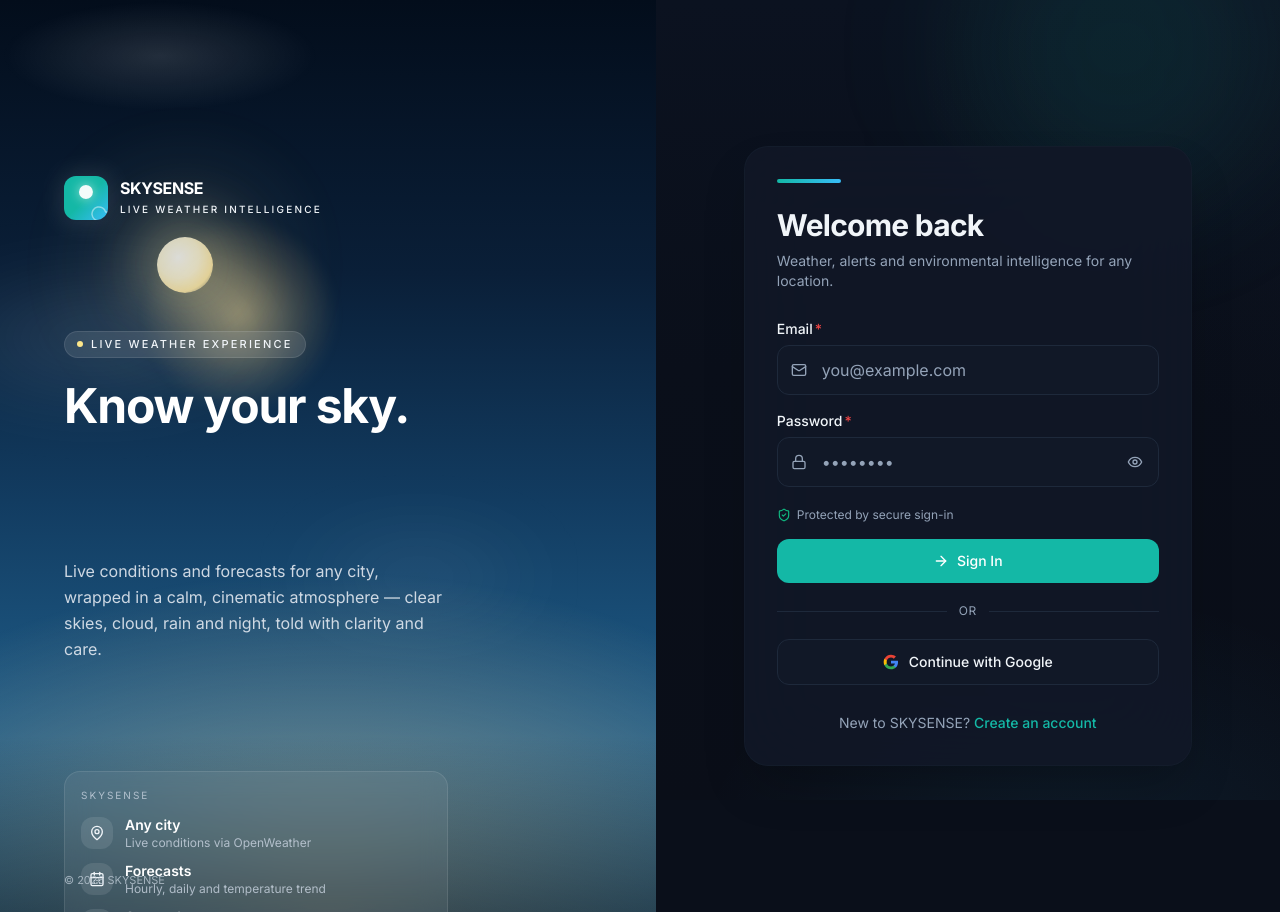
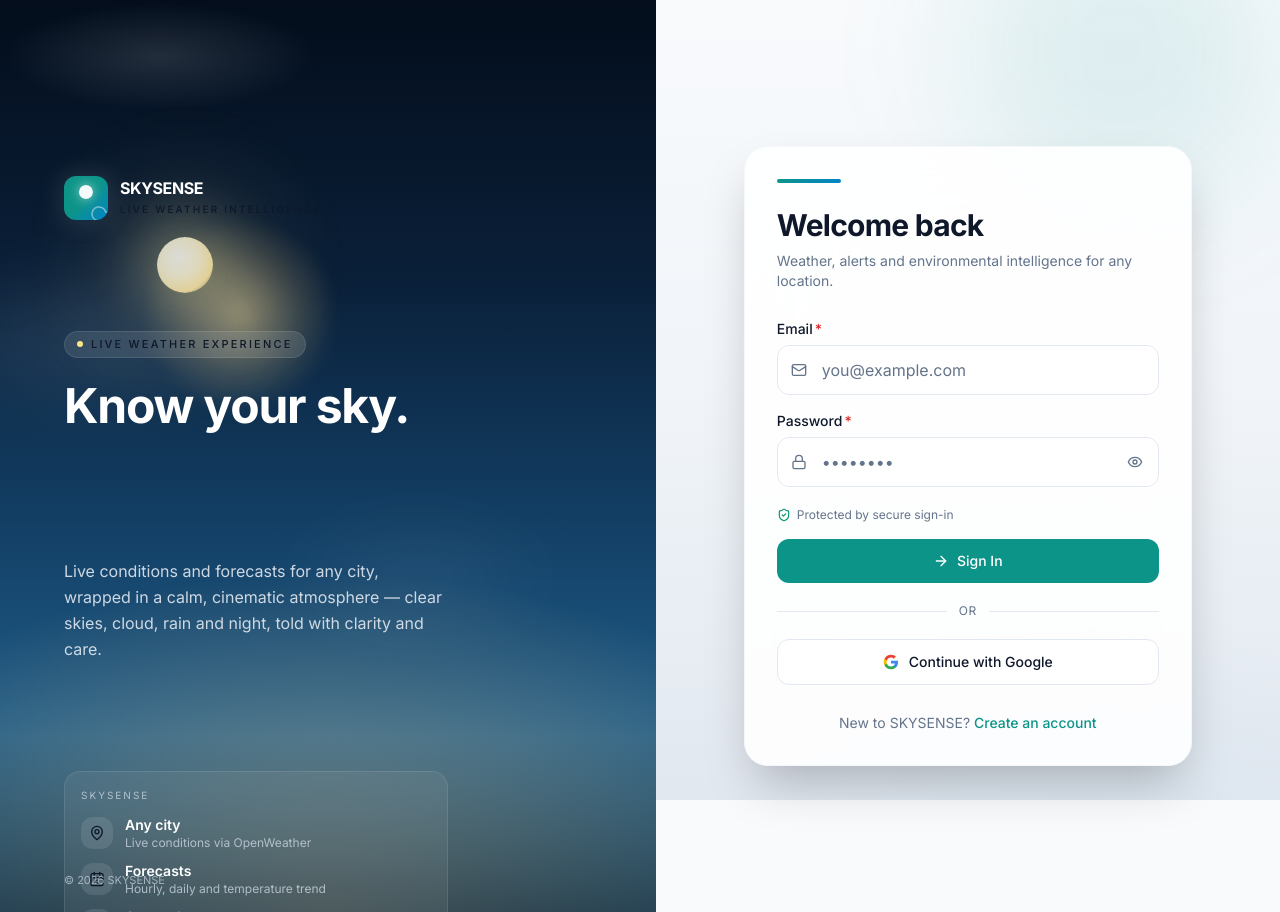
Before and after one commit to KrishVikani/skysense, a Next.js app in the folder apps/web/: page /auth/signin in a window 1280 px wide. Built offline with nearby package versions, Linux system fonts and the light colour scheme; no server answers.

Commit message:
Fix authentication and theme behavior

```diff
--- a/apps/web/src/app/globals.css
+++ b/apps/web/src/app/globals.css
@@ -47,6 +47,55 @@
     --color-focus: #14b8a6;
 
     /* Motion tokens */
+    --duration-fast: 150ms;
+    --duration-normal: 220ms;
+    --duration-slow: 350ms;
+    --duration-enter: 450ms;
+    --ease-out: cubic-bezier(0.16, 1, 0.3, 1);
+    --ease-spring: cubic-bezier(0.34, 1.56, 0.64, 1);
+  }
+
+  .light {
+    /* SKYsense Light — clean daylight with soft atmospheric depth.
+       Premium weather-app identity preserved through teal/cyan accent,
+       layered surfaces, and restrained gradients. */
+    --color-background: #f8fafc;
+    --color-foreground: #0f172a;
+    --color-card: #ffffff;
+    --color-card-hover: #f1f5f9;
+    --color-border: #e2e8f0;
+    --color-border-hover: #cbd5e1;
+    --color-primary: #0f172a;
+    --color-secondary: #475569;
+    --color-muted: #94a3b8;
+    --color-muted-foreground: #64748b;
+    --color-success: #059669;
+    --color-success-bg: #d1fae5;
+    --color-warning: #d97706;
+    --color-warning-bg: #fef3c7;
+    --color-danger: #dc2626;
+    --color-danger-bg: #fee2e2;
+    --color-info: #0284c7;
+    --color-info-bg: #e0f2fe;
+    --color-accent: #0d9488;
+    --color-accent-hover: #0f766e;
+    --color-accent-bg: #ccfbf1;
+    --color-accent-foreground: #ffffff;
+    --color-accent-rgb: 13 148 136;
+    --color-card-rgb: 255 255 255;
+    --color-border-rgb: 226 232 240;
+    --color-muted-rgb: 148 163 184;
+    --color-danger-rgb: 220 38 38;
+    --color-danger-bg-rgb: 254 226 226;
+    --color-sun: #ca8a04;
+    --color-sun-bg: #fef9c3;
+    --color-sky: #0284c7;
+    --color-sky-bg: #e0f2fe;
+    --color-earth: #65a30d;
+    --color-earth-bg: #dcfce7;
+    --color-overlay: rgba(15, 23, 42, 0.5);
+    --color-focus: #0d9488;
+
     --duration-fast: 150ms;
     --duration-normal: 220ms;
     --duration-slow: 350ms;
@@ -116,6 +165,13 @@
       radial-gradient(60rem 42rem at 10% -12%, color-mix(in srgb, var(--color-accent) 7%, transparent), transparent 60%),
       radial-gradient(48rem 38rem at 112% 6%, color-mix(in srgb, var(--color-sky) 7%, transparent), transparent 62%),
       radial-gradient(40rem 32rem at 90% 108%, color-mix(in srgb, var(--color-accent) 5%, transparent), transparent 60%);
+  }
+
+  .light body {
+    background-image:
+      radial-gradient(60rem 42rem at 10% -12%, color-mix(in srgb, var(--color-accent) 4%, transparent), transparent 60%),
+      radial-gradient(48rem 38rem at 112% 6%, color-mix(in srgb, var(--color-sky) 3%, transparent), transparent 62%),
+      radial-gradient(40rem 32rem at 90% 108%, color-mix(in srgb, var(--color-accent) 2%, transparent), transparent 60%);
   }
 
   ::selection {
@@ -456,6 +512,96 @@
   }
 }
 
+/* ============================================================
+   LIGHT THEME — Atmospheric variants
+   Subtle, daylight-appropriate atmospheric layers that maintain
+   SKYsense identity without overwhelming the clean light surface.
+   ============================================================ */
+.light {
+  .app-ambient {
+    background:
+      radial-gradient(52rem 40rem at 12% -14%, color-mix(in srgb, var(--ambient-a, var(--color-accent)) 6%, transparent), transparent 64%),
+      radial-gradient(44rem 34rem at 108% 10%, color-mix(in srgb, var(--ambient-b, var(--color-sky)) 5%, transparent), transparent 66%),
+      radial-gradient(38rem 30rem at 84% 112%, color-mix(in srgb, var(--ambient-c, var(--color-accent)) 4%, transparent), transparent 64%),
+      linear-gradient(180deg, #f8fafc 0%, #f1f5f9 46%, #e2e8f0 100%);
+  }
+
+  /* WEATHER — soft morning sky with restrained teal/cyan glow. */
+  .app-ambient[data-atmosphere="weather"] {
+    --ambient-a: var(--color-sky);
+    --ambient-b: #0ea5e9;
+    --ambient-c: var(--color-info);
+  }
+
+  /* MY STATION — clean technical surface with subtle teal grid. */
+  .app-ambient[data-atmosphere="devices"] {
+    --ambient-a: var(--color-accent);
+    --ambient-b: #99f6e4;
+    --ambient-c: #0d9488;
+  }
+
+  .app-ambient[data-atmosphere="devices"]::before {
+    background-image:
+      linear-gradient(to right, rgba(148, 163, 184, 0.03) 1px, transparent 1px),
+      linear-gradient(to bottom, rgba(148, 163, 184, 0.03) 1px, transparent 1px);
+    background-size: 46px 46px;
+  }
+
+  /* ALERTS — warm amber dawn, never overwhelming. */
+  .app-ambient[data-atmosphere="alerts"] {
+    --ambient-a: #f59e0b;
+    --ambient-b: #fde68a;
+    --ambient-c: #fbbf24;
+  }
+
+  /* ANALYTICS — crisp blue-slate with faint data grid. */
+  .app-ambient[data-atmosphere="analytics"] {
+    --ambient-a: #3b82f6;
+    --ambient-b: #dbeafe;
+    --ambient-c: #2563eb;
+  }
+
+  .app-ambient[data-atmosphere="analytics"]::before {
+    background-image:
+      linear-gradient(to right, rgba(148, 163, 184, 0.04) 1px, transparent 1px),
+      linear-gradient(to bottom, rgba(148, 163, 184, 0.04) 1px, transparent 1px);
+    background-size: 48px 48px;
+  }
+
+  /* AI INTELLIGENCE — clean cyan/teal field with subtle dot grid. */
+  .app-ambient[data-atmosphere="ai"] {
+    --ambient-a: #06b6d4;
+    --ambient-b: #e0f2fe;
+    --ambient-c: #0891b2;
+  }
+
+  .app-ambient[data-atmosphere="ai"]::before {
+    background-image: radial-gradient(rgba(13, 148, 136, 0.04) 1px, transparent 1.4px);
+    background-size: 26px 26px;
+  }
+
+  /* PROFILE — soft sky/teal aurora, quieter than Weather. */
+  .app-ambient[data-atmosphere="profile"] {
+    --ambient-a: var(--color-sky);
+    --ambient-b: var(--color-accent);
+    --ambient-c: #0ea5e9;
+  }
+
+  /* SETTINGS — clean technical teal tone. */
+  .app-ambient[data-atmosphere="settings"] {
+    --ambient-a: var(--color-accent);
+    --ambient-b: #ccfbf1;
+    --ambient-c: #0d9488;
+  }
+
+  /* AUTH — soft morning sky, minimal and focused. */
+  .app-ambient[data-atmosphere="auth"] {
+    --ambient-a: #3b82f6;
+    --ambient-b: #dbeafe;
+    --ambient-c: var(--color-sky);
+  }
+}
+
 @media (prefers-reduced-motion: reduce) {
   *,
   *::before,
--- a/apps/web/src/app/layout.tsx
+++ b/apps/web/src/app/layout.tsx
@@ -21,8 +21,8 @@
   initialScale: 1.0,
 }
 
-// Apply the saved theme before first paint to avoid a light->dark flash.
-const themeBootScript = `(function(){try{var t=null;try{t=localStorage.getItem("theme");}catch(e){}if(t!=="light"&&t!=="dark"&&t!=="system"){t="system";}var system=matchMedia("(prefers-color-scheme: dark)").matches?"dark":"light";document.documentElement.classList.add(t==="system"?system:t);}catch(e){document.documentElement.classList.add("light");}})();`;
+// Apply the saved theme before first paint to avoid a flash of wrong theme.
+const themeBootScript = `(function(){try{var t=null;try{t=localStorage.getItem("theme");}catch(e){}if(t!=="light"&&t!=="dark"&&t!=="system"){t="system";}var system=matchMedia("(prefers-color-scheme: dark)").matches?"dark":"light";var theme=t==="system"?system:t;var root=document.documentElement;root.classList.remove("light","dark");root.classList.add(theme);}catch(e){var root=document.documentElement;root.classList.remove("light","dark");root.classList.add("dark");}})();`;
 
 export default function RootLayout({
   children,
--- a/apps/web/src/components/ThemeProvider.tsx
+++ b/apps/web/src/components/ThemeProvider.tsx
@@ -9,6 +9,7 @@
 
 interface ThemeContextValue {
   theme: ThemeChoice;
+  resolvedTheme: "light" | "dark";
   setTheme: (_next: ThemeChoice) => void;
   toggleTheme: () => void;
 }
@@ -63,6 +64,8 @@
     return () => media.removeEventListener("change", onChange);
   }, [theme, mounted]);
 
+  const resolvedTheme = theme === "system" ? resolveSystemTheme() : theme;
+
   const setTheme = useCallback((next: ThemeChoice) => setThemeState(next), []);
 
   const toggleTheme = useCallback(() => {
@@ -73,7 +76,7 @@
   }, []);
 
   return (
-    <ThemeContext.Provider value={{ theme, setTheme, toggleTheme }}>
+    <ThemeContext.Provider value={{ theme, resolvedTheme, setTheme, toggleTheme }}>
       {children}
     </ThemeContext.Provider>
   );
--- a/apps/web/src/lib/settings/types.ts
+++ b/apps/web/src/lib/settings/types.ts
@@ -17,7 +17,7 @@
 
 export const SETTINGS_SCHEMA_VERSION = 1 as const;
 
-export type ThemePreference = "system" | "light" | "dark";
+export type ThemePreference = "light" | "dark" | "system";
 export type TimeFormatPreference = "12h" | "24h";
 export type DateFormatPreference = "iso" | "short" | "long";
 
--- a/packages/api/src/auth.ts
+++ b/packages/api/src/auth.ts
@@ -36,7 +36,7 @@
 export const authErrorMap: Record<string, string> = {
   "auth/email-already-in-use": "An account with this email already exists.",
   "auth/invalid-email": "Please enter a valid email address.",
-  "auth/operation-not-allowed": "This sign-in method is not enabled.",
+  "auth/operation-not-allowed": "This sign-in method is not enabled. Please contact support or enable Google sign-in in the Firebase Console.",
   "auth/weak-password": "Password should be at least 6 characters.",
   "auth/user-disabled": "This account has been disabled.",
   "auth/user-not-found": "No account found with this email.",
@@ -47,6 +47,7 @@
   "auth/popup-closed-by-user": "Sign-in was cancelled.",
   "auth/cancelled-popup-request": "Sign-in was cancelled.",
   "auth/popup-blocked": "Popup was blocked by browser. Please allow popups for this site.",
+  "auth/unauthorized-domain": "This domain is not authorized for Google sign-in. Please add it to Firebase Console → Authentication → Authorized domains.",
   "auth/account-exists-with-different-credential": "An account already exists with a different sign-in method.",
   "auth/credential-already-in-use": "This credential is already linked to another account.",
   "auth/requires-recent-login": "Please sign in again to complete this action.",
```
